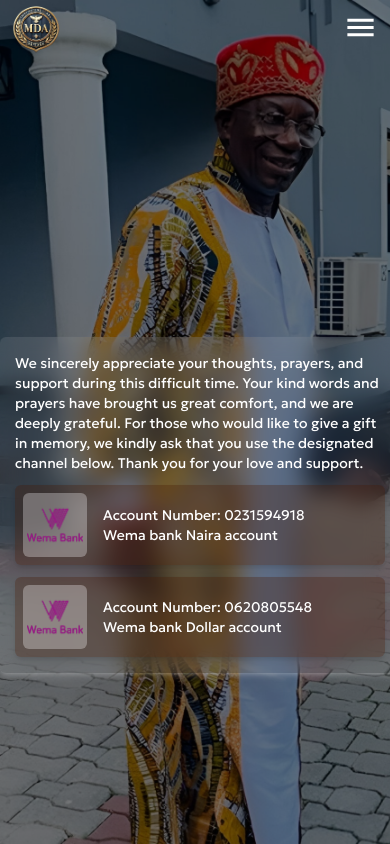
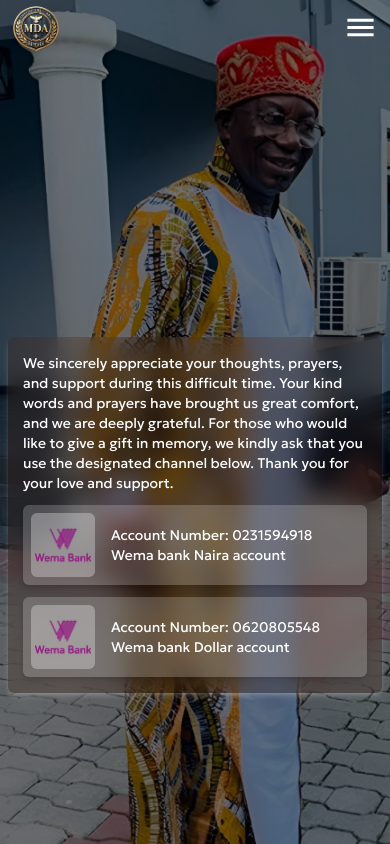
Before and after one commit to Dennardavid/Chief-Martins, a Next.js app: page /gifts in a window 390 px wide. Built offline with nearby package versions, Linux system fonts and the light colour scheme.

Commit message:
gift page adjustment for mobile screen

```diff
--- a/package.json
+++ b/package.json
@@ -9,6 +9,7 @@
     "lint": "next lint"
   },
   "dependencies": {
+    "@googlemaps/js-api-loader": "^1.16.8",
     "@gsap/react": "^2.1.1",
     "gsap": "^3.12.5",
     "next": "14.2.5",
--- a/src/app/components/direction.jsx
+++ b/src/app/components/direction.jsx
@@ -1,8 +1,31 @@
-export default async function Direction() {
+"use client"
 
+import { useState, useEffect } from 'react';
+import Image from 'next/image';
+
+export default function Direction() {
+  const [isLoaded, setIsLoaded] = useState(false);
+
+  useEffect(() => {
+    const timer = setTimeout(() => setIsLoaded(true), 1000);
+    return () => clearTimeout(timer);
+  }, []);
 
   return (
-    <div className="flex justify-center items-center mt-5">
+    <div className="flex justify-center items-center mt-5 relative" style={{ height: '600px' }}>
+      {!isLoaded && (
+        <div className="absolute inset-0 flex items-center justify-center bg-gray-500">
+          <Image
+            src="/air-peace.png"
+            alt="Map loading placeholder"
+            width={800}
+            height={600}
+            className="object-cover"
+          />
+          <div className="absolute">Loading map...</div>
+        </div>
+      )}
+      {isLoaded && (
         <iframe
           src="https://www.google.com/maps/d/embed?mid=1wAgqkNFAFKe4JEJPG4z0LqNzaL4VS0Y&ehbc=2E312F&noprof=1"
           width="100%"
@@ -11,6 +34,7 @@ export default async function Direction() {
           loading="lazy"
           referrerPolicy="no-referrer-when-downgrade"
         ></iframe>
+      )}
     </div>
   );
 }
--- a/src/app/gifts/page.jsx
+++ b/src/app/gifts/page.jsx
@@ -6,15 +6,15 @@ export default function DonationPage() {
       <div className="w-dvw bg-[url('/gifts-mobile-bg.jpeg')] md:bg-[url('/gifts-tablet-bg.jpeg')] lg:bg-[url('/gifts-bg.jpeg')] h-screen full bg-cover bg-no-repeat">
         <div className="fixed inset-0 bg-black bg-opacity-50 z-40" id="wrapper">
           <Navbar />
-          <section className="relative top-[30%] lg:top-[29%] lg:left-[2.5%] flex flex-col mx-auto lg:mx-0 gap-3 px-2 md:px-8 lg:px-10 justify-center items-center mt-7 text-white backdrop-blur-md backdrop-filter bg-white/10 w-[400px] md:w-[650px] p-4 rounded-md shadow-md shadow-white/20">
-            <p className="text-sm md:text-base 2xl:text-xl w-[370px] md:w-[600px]">
+          <section className="relative top-[30%] lg:top-[29%] lg:left-[2.5%] flex flex-col mx-auto lg:mx-0 gap-3 px-2 md:px-8 lg:px-10 justify-center items-center mt-7 text-white backdrop-blur-md backdrop-filter bg-amber-950/20 w-[96%] md:w-[650px] p-4 rounded-md shadow-md shadow-white/20">
+            <p className="text-sm md:text-base 2xl:text-xl w-[96%] md:w-[600px]">
               We sincerely appreciate your thoughts, prayers, and support during
               this difficult time. Your kind words and prayers have brought us
               great comfort, and we are deeply grateful. For those who would
               like to give a gift in memory, we kindly ask that you use the
               designated channel below. Thank you for your love and support.
             </p>
-            <div className="flex items-center gap-4 bg-amber-950/30 p-2 rounded-md shadow-md w-[370px] md:w-[600px]">
+            <div className="flex items-center gap-4 bg-white/20 p-2 rounded-md shadow-md w-[96%] md:w-[600px]">
               <img
                 src="/wema.png"
                 alt="wema bank"
@@ -25,7 +25,7 @@ export default function DonationPage() {
                 <span>Wema bank Naira account</span>
               </p>
             </div>
-            <div className="flex items-center gap-4 bg-amber-950/30 p-2 rounded-md shadow-md w-[370px] md:w-[600px]">
+            <div className="flex items-center gap-4 bg-white/20 p-2 rounded-md shadow-md w-[96%] md:w-[600px]">
               <img
                 src="/wema.png"
                 alt="wema bank"
```
Also changed, not shown: 1 other file (tests, documents, lock files or other folders). Lines whose indentation alone changed are shown as unchanged.
